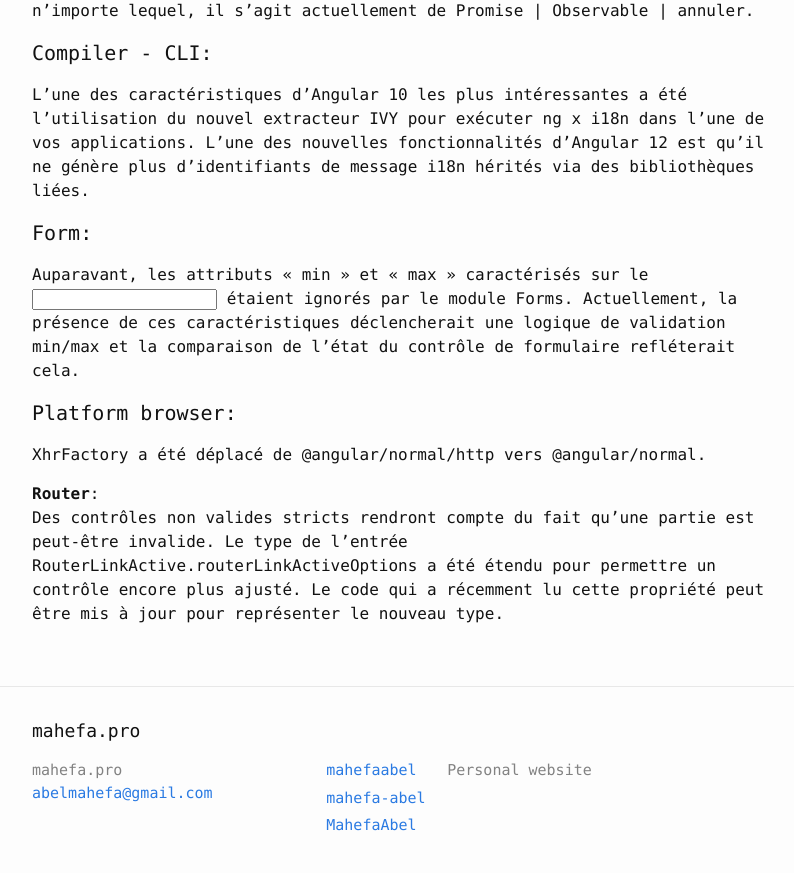
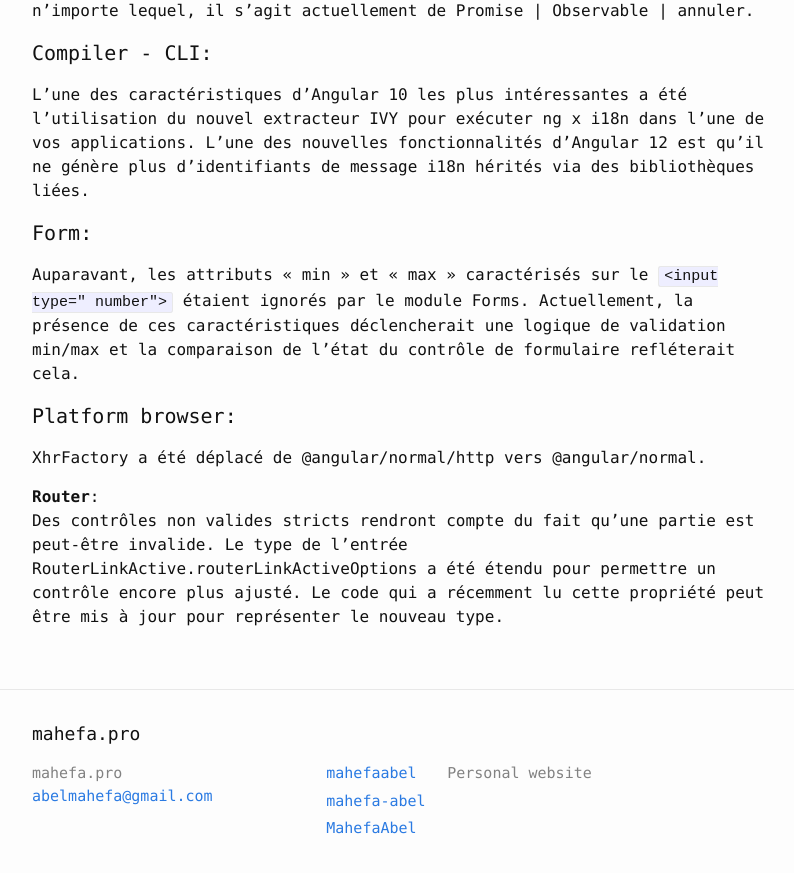
Before and after one commit to mahefa-pro/mahefa.pro, a Jekyll site: the page built from _posts/2021-06-17-breaking-changes-angular-12.md, in a window 1280 px wide and 900 px high, scrolled down 1244 px. Shown: the top 873 px of the window, without its empty margins (238-1032 px from the left). Built offline with Jekyll 4.4.1, drawn with Linux system fonts in a browser that asks for light colours.

Commit message:
update input

```diff
--- a/_posts/2021-06-17-breaking-changes-angular-12.md
+++ b/_posts/2021-06-17-breaking-changes-angular-12.md
@@ -32,7 +32,7 @@ L'une des caractéristiques d'Angular 10 les plus intéressantes a été l'utili
 
 #### Form:
 
-Auparavant, les attributs « min » et « max » caractérisés sur le <input type=" number"> étaient ignorés par le module Forms. Actuellement, la présence de ces caractéristiques déclencherait une logique de validation min/max et la comparaison de l'état du contrôle de formulaire refléterait cela.
+Auparavant, les attributs « min » et « max » caractérisés sur le `<input type=" number">` étaient ignorés par le module Forms. Actuellement, la présence de ces caractéristiques déclencherait une logique de validation min/max et la comparaison de l'état du contrôle de formulaire refléterait cela.
 
 #### Platform browser:
 
```
